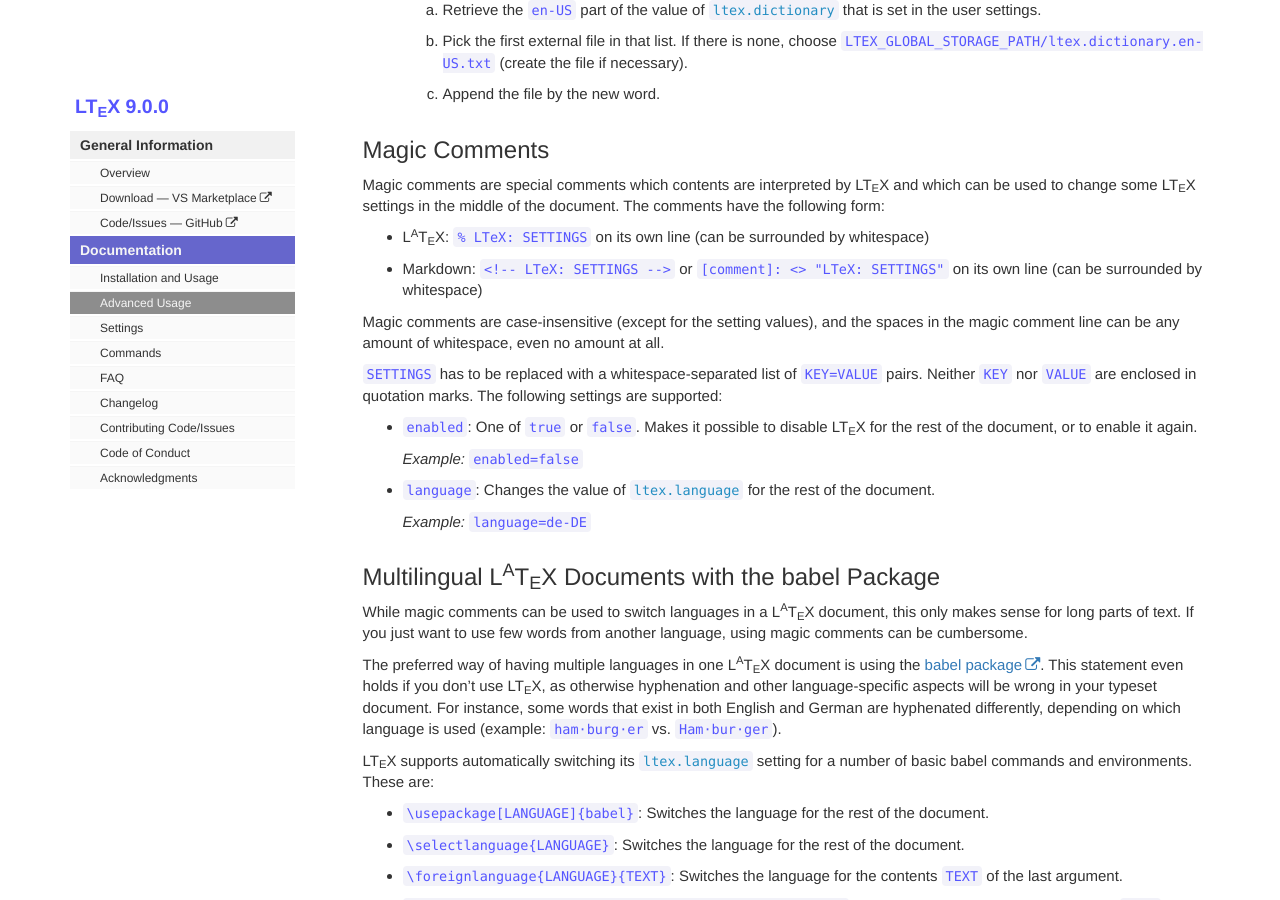
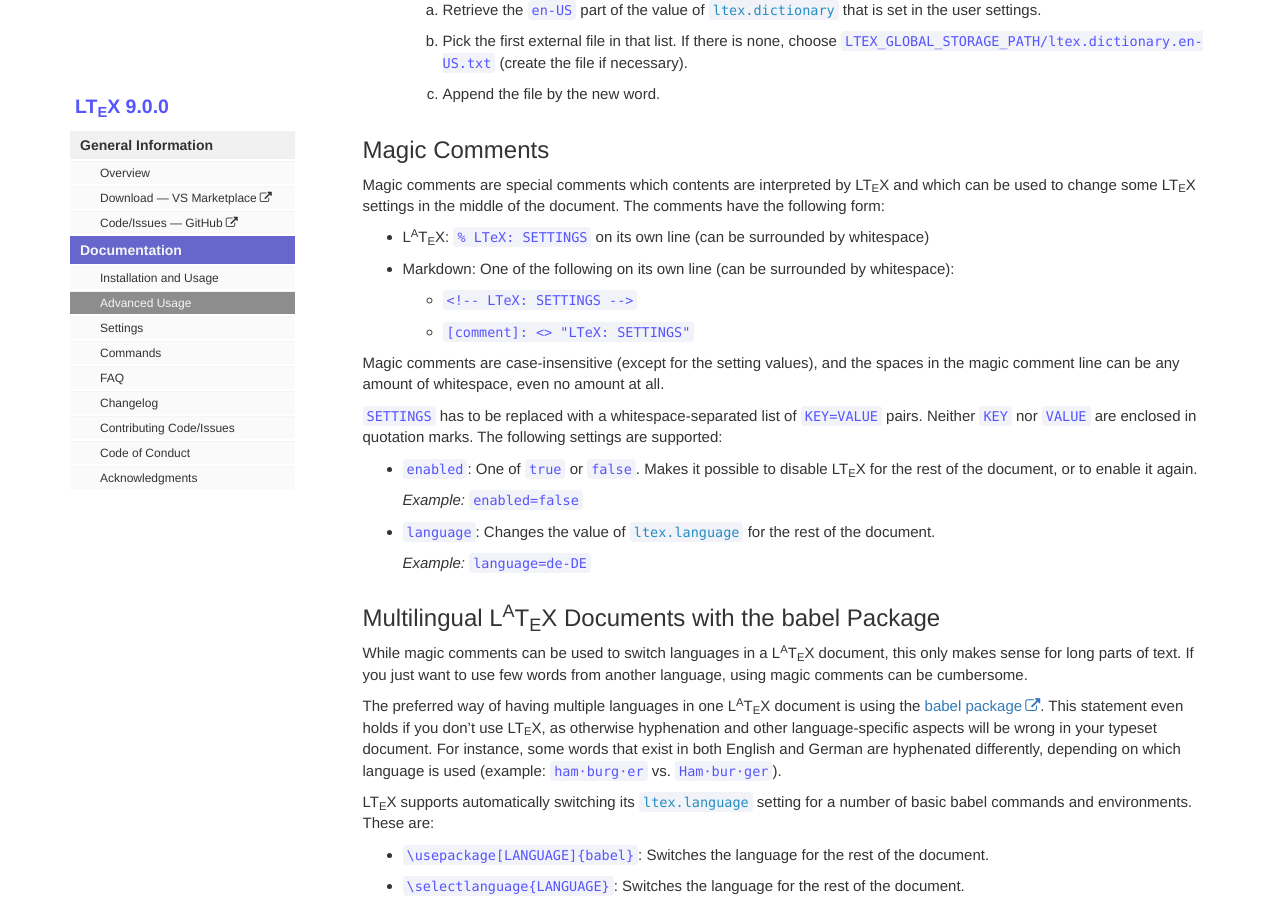
Before and after one commit to valentjn/vscode-ltex, a Jekyll site: the page built from pages/docs/advanced-usage.md, in a window 1280 px wide and 900 px high, scrolled down 2257 px. Built offline with Jekyll 4.4.1, drawn with Linux system fonts in a browser that asks for light colours.

Commit message:
Improve structure of magic comments for Markdown

```diff
--- a/pages/docs/advanced-usage.md
+++ b/pages/docs/advanced-usage.md
@@ -86,7 +86,9 @@
 Magic comments are special comments which contents are interpreted by LTeX and which can be used to change some LTeX settings in the middle of the document. The comments have the following form:
 
 - LaTeX: `% LTeX: SETTINGS` on its own line (can be surrounded by whitespace)
-- Markdown: `<!-- LTeX: SETTINGS -->` or `[comment]: <> "LTeX: SETTINGS"` on its own line (can be surrounded by whitespace)
+- Markdown: One of the following on its own line (can be surrounded by whitespace):
+  - `<!-- LTeX: SETTINGS -->`
+  - `[comment]: <> "LTeX: SETTINGS"`
 
 Magic comments are case-insensitive (except for the setting values), and the spaces in the magic comment line can be any amount of whitespace, even no amount at all.
 
```
